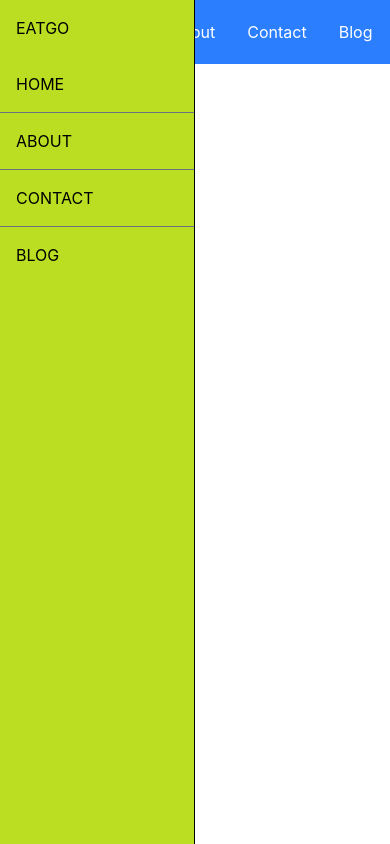
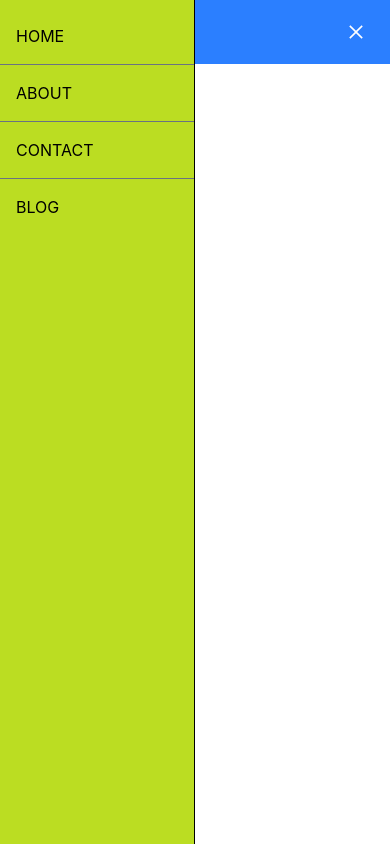
Before and after one commit to Gemcreation/eatgo, a React (Vite) app: page / in a window 390 px wide. Built offline with nearby package versions, Linux system fonts and the light colour scheme.

Commit message:
all style in nav done

```diff
--- a/src/components/Navbar/Navbar.jsx
+++ b/src/components/Navbar/Navbar.jsx
@@ -11,7 +11,7 @@ const Navbar = () => {
     <div>
       <div className='flex justify-between items-center h-16 bg-blue-500 mx-auto px-6 text-white'>
         <h1>EATGO</h1>
-        <ul className='flex'>
+        <ul className='hidden md:flex'>
           <li className='p-4'>Home</li>
           <li className='p-4'>About</li>
           <li className='p-4'>Contact</li>
@@ -29,8 +29,8 @@ const Navbar = () => {
       </div> note: hidden works same as = left-[-100%]
       */}
       <div className={!nav ? "fixed left-0 top-0 border-r h-full bg-[#bd2] w-[50%]" : "fixed top-0 -translate-x-full transition-all duration-600 ease-in-out "}>
-        <h1 className="m-4">EATGO</h1>
-        <ul className="uppercase">
+        {/* <h1 className="m-4">EATGO</h1> */}
+        <ul className="uppercase mt-2">
           <li className="p-4 border-b border-gray-500">Home</li>
           <li className="p-4 border-b border-gray-500">About</li>
           <li className="p-4 border-b border-gray-500">Contact</li>
```
